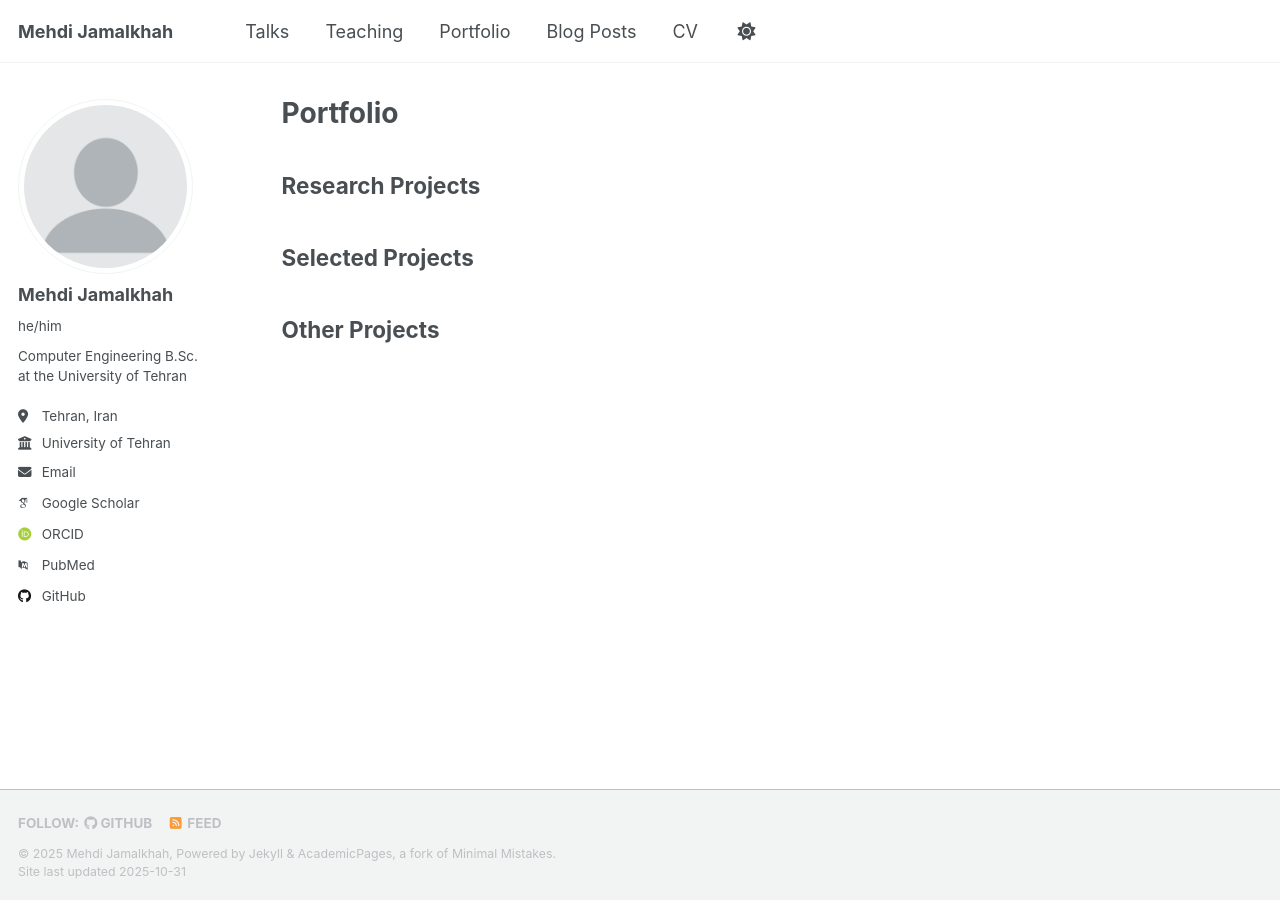
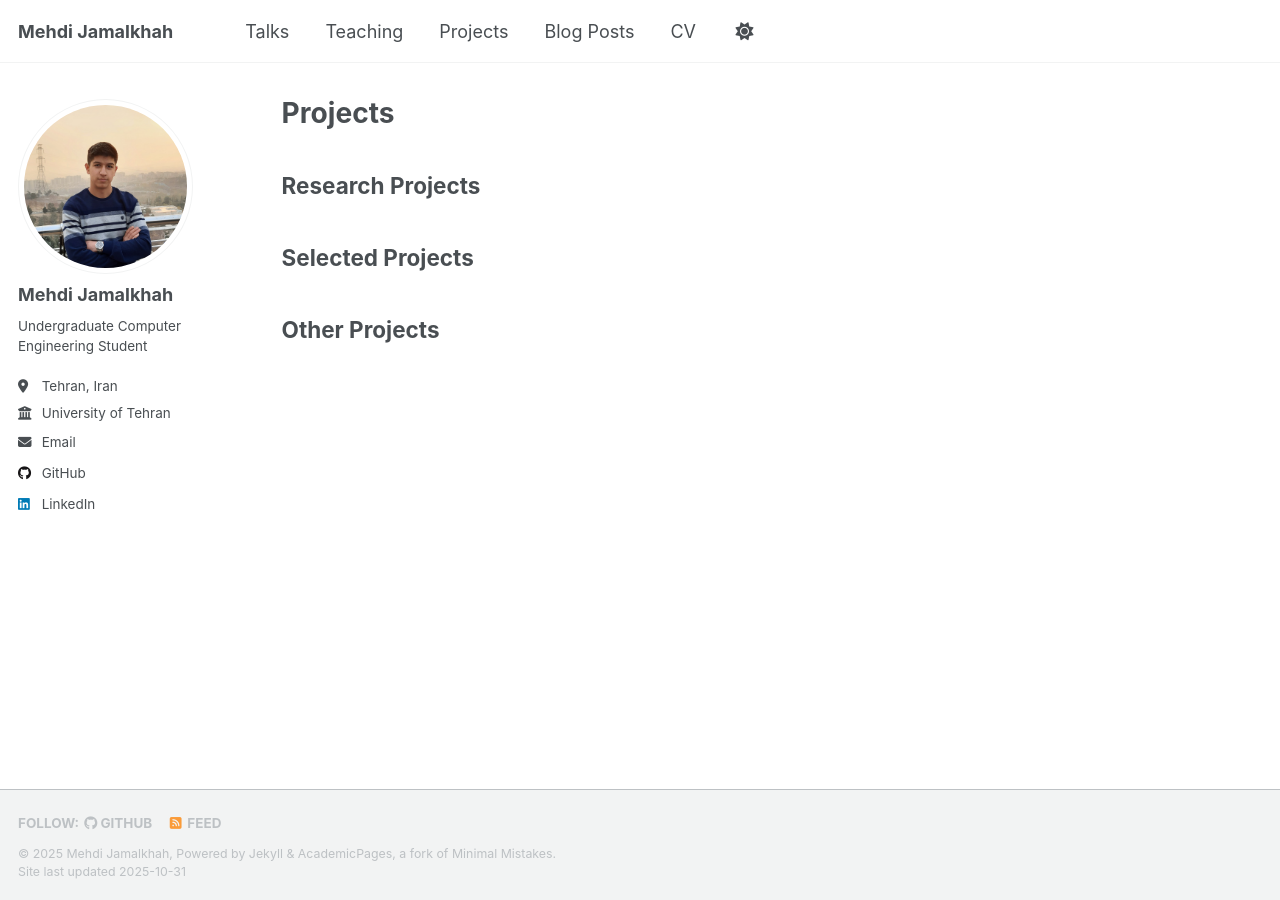
Before and after one commit to MehdiJmlkh/MehdiJmlkh.github.io, a Jekyll site: the page built from _pages/projects.md, in a window 1280 px wide. Built offline with Jekyll 4.4.1, drawn with Linux system fonts in a browser that asks for light colours; some web fonts are replaced; a script that is not in the unit is left out.

Commit message:
Some changes

```diff
--- a/_config.yml
+++ b/_config.yml
@@ -26,8 +26,8 @@ author:
   # Biographic information
   avatar: "profile.png"
   name: "Mehdi Jamalkhah"
-  pronouns: "he/him"
-  bio: "Computer Engineering B.Sc. at the University of Tehran"
+  pronouns: # "he/him"
+  bio: "Undergraduate Computer Engineering Student"
   location: "Tehran, Iran"
   employer: "University of Tehran"
   uri: # URL
@@ -36,12 +36,12 @@ author:
   # Academic websites
   academia: # URL
   arxiv: # URL - Update with the correct link to your profile
-  googlescholar: "https://scholar.google.com/citations?user=PS_CX0AAAAAJ"
+  googlescholar: #"https://scholar.google.com/citations?user=PS_CX0AAAAAJ"
   inspire-hep: # URL
   impactstory: # URL
-  orcid: "https://orcid.org/yourorcidurl"
+  orcid: #"https://orcid.org/yourorcidurl"
   semantic: # URL
-  pubmed: "https://www.ncbi.nlm.nih.gov/pubmed/?term=john+snow"
+  pubmed: #"https://www.ncbi.nlm.nih.gov/pubmed/?term=john+snow"
   researchgate: # URL
   scopus: # URL
 
@@ -64,7 +64,7 @@ author:
   keybase: # Username
   instagram: # Username
   lastfm: # Username
-  linkedin: # Username
+  linkedin: "Mehdi-Jamalkhah"
   mastodon: # URL
   medium: # URL
   pinterest: # Username
@@ -219,7 +219,7 @@ collections:
   publications:
     output: true
     permalink: /:collection/:path/
-  portfolio:
+  projects:
     output: true
     permalink: /:collection/:path/
   talks:
@@ -264,10 +264,10 @@ defaults:
       author_profile: true
       share: true
       comments: true
-  # _portfolio
+  # _projects
   - scope:
       path: ""
-      type: portfolio
+      type: projects
     values:
       layout: single
       author_profile: true
--- a/_data/navigation.yml
+++ b/_data/navigation.yml
@@ -17,8 +17,8 @@ main:
   - title: "Teaching"
     url: /teaching/
 
-  - title: "Portfolio"
-    url: /portfolio/
+  - title: "Projects"
+    url: /projects/
 
   - title: "Blog Posts"
     url: /year-archive/
--- a/_pages/portfolio.md
+++ b/_pages/projects.md
@@ -1,7 +1,7 @@
 ---
 layout: archive
-title: "Portfolio"
-permalink: /portfolio/
+title: "Projects"
+permalink: /projects/
 author_profile: true
 ---
 
@@ -9,7 +9,7 @@ author_profile: true
 
 ## Research Projects
 
-{% for post in site.portfolio %}
+{% for post in site.projects %}
   {% if post.type == "research" %}
     {% include archive-single.html %}
   {% endif %}
@@ -17,7 +17,7 @@ author_profile: true
 
 ## Selected Projects
 
-{% for post in site.portfolio %}
+{% for post in site.projects %}
   {% if post.type == "selected" %}
     {% include archive-single.html %}
   {% endif %}
@@ -25,7 +25,7 @@ author_profile: true
 
 ## Other Projects
 
-{% for post in site.portfolio %}
+{% for post in site.projects %}
   {% if post.type == "other" %}
     {% include archive-single.html %}
   {% endif %}
```
Also changed, not shown: _portfolio/portfolio-1.md (deleted, +0 -7 lines), _projects/portfolio-2.html (renamed from _portfolio/portfolio-2.html), images/profile.png.
